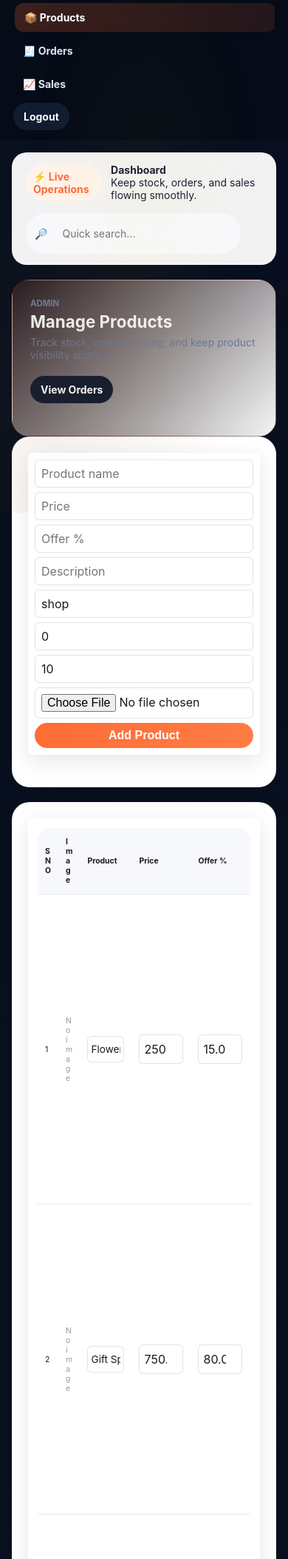
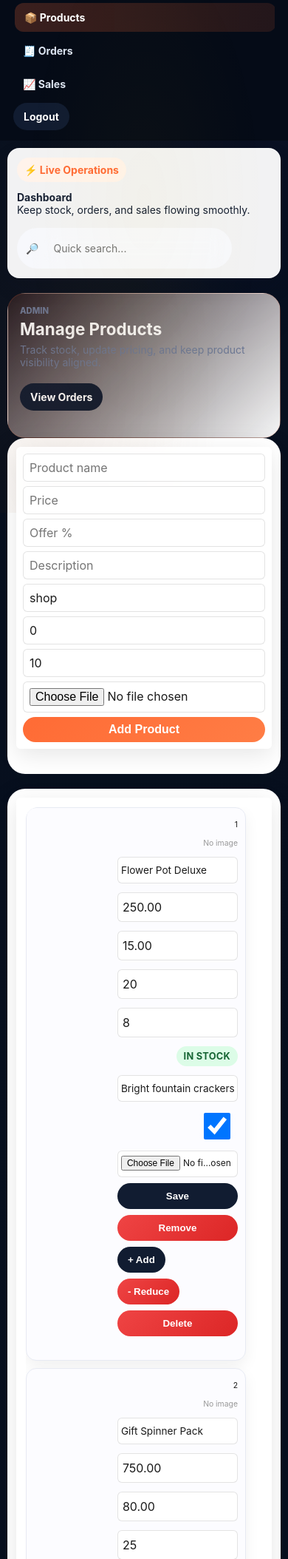
Before and after one commit to Kathir461/CracckersHub, a Flask app: page /admin/products in a window 390 px wide. Shown: the part 151-2258 px from the top of the page at 74% size. Run offline with Flask 3, Linux system fonts and the light colour scheme; the visitor is signed in with stand-in values (Sample User, id 1); data that the repository does not hold is empty.

Commit message:
Mobile UI update

```diff
--- a/static/css/admin.css
+++ b/static/css/admin.css
@@ -344,7 +344,20 @@ body.admin-body {
 }
 
 @media (max-width: 640px) {
+  .admin-main { padding: 10px; }
+  .admin-topbar { padding: 12px; border-radius: 16px; }
+  .admin-topbar .topbar-left { flex-direction: column; align-items: flex-start; width: 100%; }
+  .admin-topbar .search { min-width: 0; width: 100%; }
   .admin-stats-grid { grid-template-columns: 1fr; }
-  .admin-hero { flex-direction: column; align-items: flex-start; }
-  .admin-table { display: block; overflow-x: auto; }
+  .admin-hero { flex-direction: column; align-items: flex-start; padding: 16px; }
+  .admin-panel { padding: 12px; }
+  .admin-actions { flex-direction: column; }
+  .admin-actions > * { width: 100%; text-align: center; justify-content: center; }
+  .admin-table { display: block; }
+  .admin-table thead { display: none; }
+  .admin-table tr { display: block; margin-bottom: 10px; padding: 10px; border: 1px solid var(--border); border-radius: 14px; background: #fcfcff; }
+  .admin-table td { display: flex; justify-content: space-between; gap: 8px; padding: 6px 0; border: 0; }
+  .admin-table td::before { content: attr(data-label); font-weight: 700; color: var(--muted); flex: 0 0 38%; font-size: 0.72rem; text-transform: uppercase; }
+  .admin-compact { flex-direction: column; }
+  .admin-compact > * { width: 100%; }
 }
--- a/static/css/styles.css
+++ b/static/css/styles.css
@@ -1284,11 +1284,13 @@ label {
 @media (max-width: 600px) {
   body {
     font-size: 14px;
+    padding-bottom: 72px;
   }
 
   .site-header {
     padding: 10px 3vw;
     gap: 8px;
+    align-items: flex-start;
   }
 
   .brand {
@@ -1378,14 +1387,46 @@ label {
   .admin-table {
     font-size: 0.75rem;
     width: 100%;
-  }
-
-  .product-table th,
+    border-collapse: separate;
+    border-spacing: 0 8px;
+  }
+
+  .product-table thead,
+  .admin-table thead {
+    display: none;
+  }
+
+  .product-table tr,
+  .admin-table tr {
+    display: block;
+    margin-bottom: 10px;
+    background: rgba(255, 255, 255, 0.94);
+    border: 1px solid rgba(0, 0, 0, 0.06);
+    border-radius: 12px;
+    padding: 10px;
+    box-shadow: 0 8px 20px rgba(0, 0, 0, 0.06);
+  }
+
   .product-table td,
-  .admin-table th,
   .admin-table td {
-    padding: 6px 4px;
+    display: flex;
+    justify-content: space-between;
+    align-items: center;
+    gap: 8px;
+    padding: 6px 0;
+    border: 0;
     word-break: break-word;
+  }
+
+  .product-table td::before,
+  .admin-table td::before {
+    content: attr(data-label);
+    font-weight: 700;
+    color: #6b7280;
+    flex: 0 0 38%;
+    font-size: 0.72rem;
+    text-transform: uppercase;
+    letter-spacing: 0.04em;
   }
 
   /* Make Quantity column wider on mobile */
```
Also changed, not shown: other parts of static/css/styles.css (+18 -12 lines).
